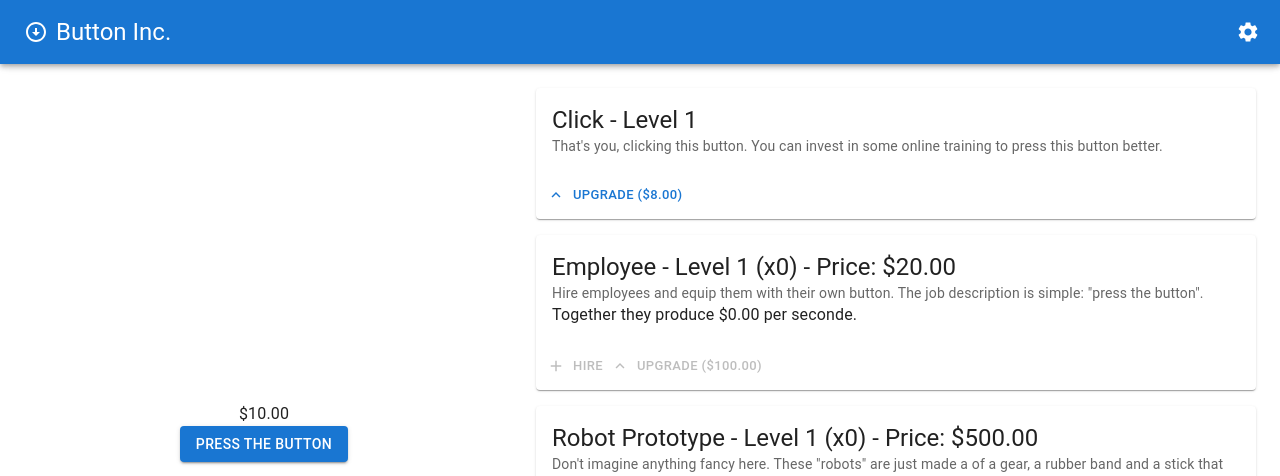
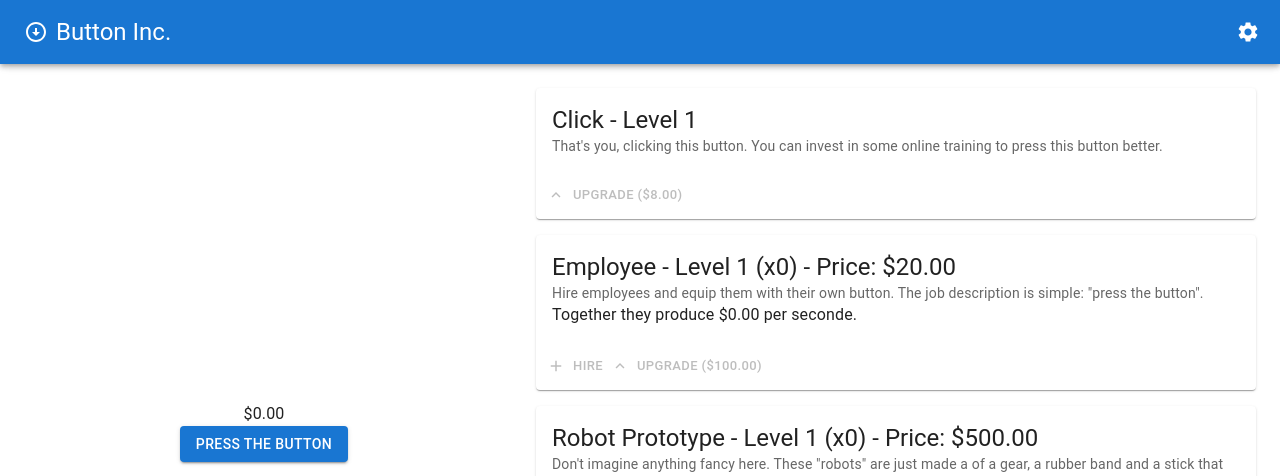
Before and after one commit to DrKabum/auto-clicker-game, a React (Vite) app: page / in a window 1280 px wide. Shown: the top 476 px of the page. Built offline with nearby package versions, Linux system fonts and the light colour scheme.

Commit message:
make starting money 0

```diff
--- a/src/App.tsx
+++ b/src/App.tsx
@@ -7,7 +7,7 @@ import { upgradablesData } from './classes/upgradables-data'
 import { Upgradable } from './classes/upgradable'
 
 const TICK_WAIT = 100
-const STARTING_MONEY = 10
+const STARTING_MONEY = 0
 
 export default function App() {
   const [savedGame, setSavedGame] = useState<LoadData>(loadGame())
```
